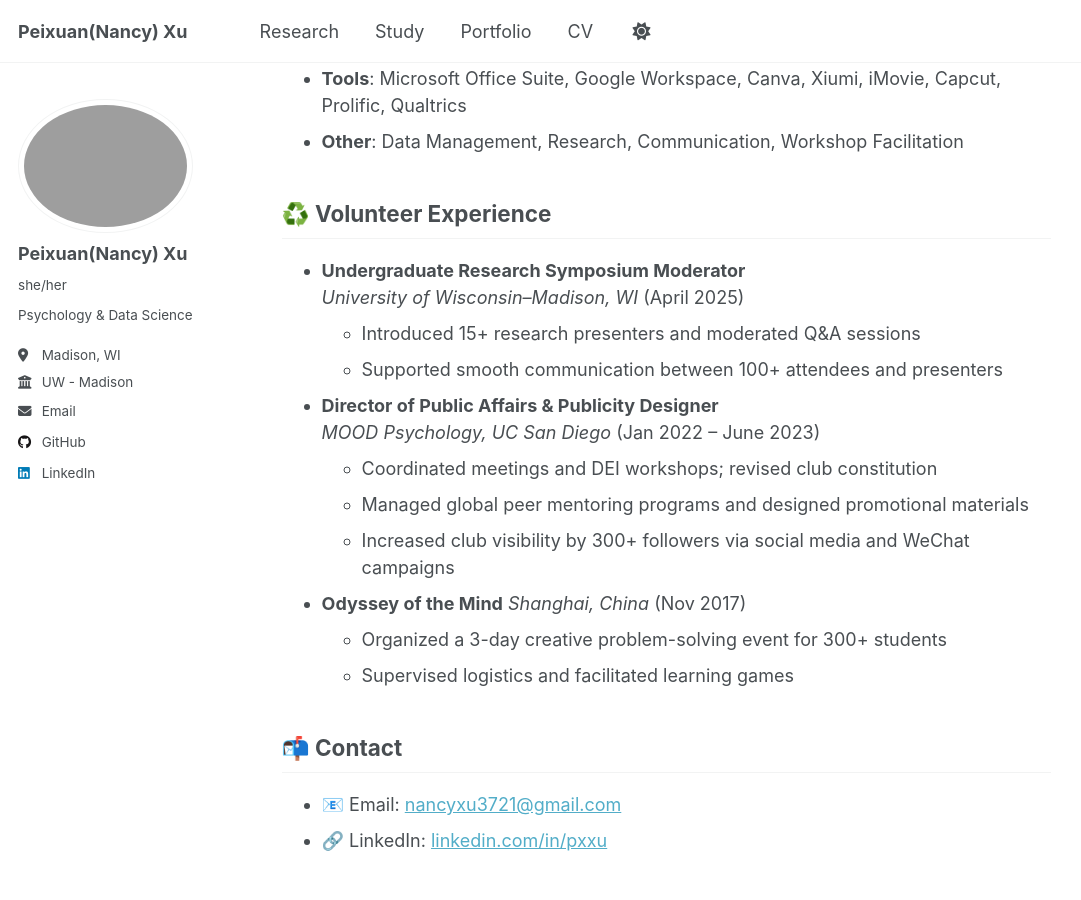
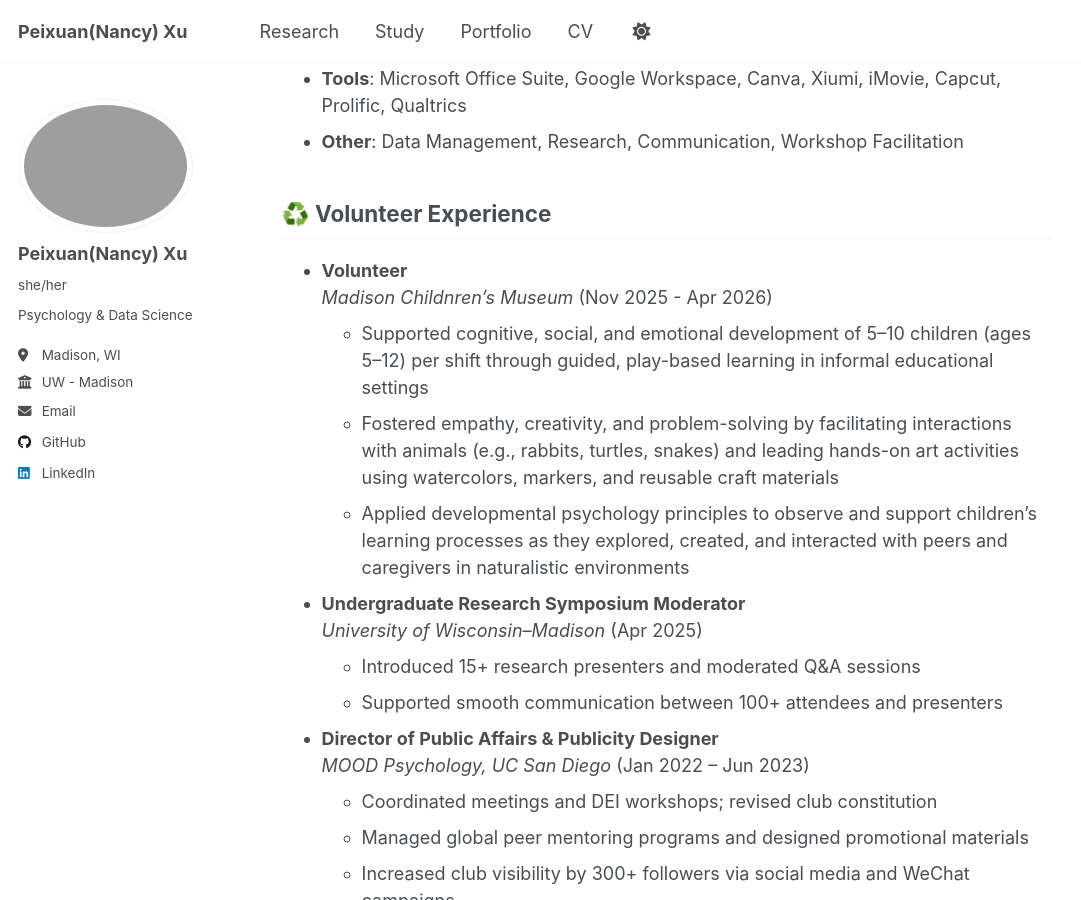
Before and after one commit to pxx88/pxx88.github.io, a Jekyll site: the page built from _pages/about.md, in a window 1280 px wide and 900 px high, scrolled down 1913 px. Shown: the whole window, without its empty margins (0-1081 px from the left). Built offline with Jekyll 4.4.1, drawn with Linux system fonts in a browser that asks for light colours; some of the changed text lies outside the part shown.

Commit message:
Update about.md

```diff
--- a/_pages/about.md
+++ b/_pages/about.md
@@ -7,19 +7,19 @@
   - /about.html
 ---
 
-Hi! I’m **Peixuan Xu**, a graduate student in the Psychology: Data Science in Human Behavior program at the **University of Wisconsin–Madison**, where I explore how behavioral data can be used to better understand human cognition, emotion, and social dynamics. With a strong foundation in psychology and growing expertise in data science, I’m passionate about combining research, analytics, and community outreach to address mental health and behavior-related questions.
+Hi! I’m **Peixuan(Nancy) Xu**, a graduate student in the Psychology: Data Science in Human Behavior program at the **University of Wisconsin–Madison**, where I explore how behavioral data can be used to better understand human cognition, emotion, and social dynamics. With a strong foundation in psychology and growing expertise in data science, I’m passionate about combining research, analytics, and community outreach to address mental health and behavior-related questions.
 
 ## 🎓 Education
 
 - **University of Wisconsin–Madison**
   *Master of Science in Psychology: Data Science in Human Behavior*
-  GPA: 3.62 | Graduated: December 2025
+  GPA: 3.62 | Graduated: Dec 2025
   - Scholarship: Excellence in Data Science Scholarship
   - Relevant Coursework: Programming for Human Behavioral Data Science, Design & Analysis of Psychological Experiments, Applied Machine Learning for Behavioral Data Science
 
 - **University of California, San Diego**
   *Bachelor of Arts in Psychology*
-  GPA: 3.67 | Graduated: June 2023
+  GPA: 3.67 | Graduated: Jun 2023
   - Relevant Coursework: Psychological Disorders of Childhood, Clinical Assessment and Treatment, Interpersonal Relationship, Behavior Modification, Psychology and Law
 
 - **Mt. San Antonio College**
@@ -37,7 +37,7 @@
   - Collaborated with families to ensure consistent behavior strategies and engaged in ongoing professional development
 
 - **Teaching Assistant**
-  *University of Wisconsin–Madison* (Oct - Dec 2025)
+  *University of Wisconsin–Madison, Madison* (Oct - Dec 2025)
   - PSYCH 225: Research Methods with Dr. Julia Greenberg
   - Evaluated short-answer exam responses for ~144 students across two course sections
   - Ensured consistency and fairness in grading with attention to detail and accuracy
@@ -57,13 +57,19 @@
 
 ## ♻️ Volunteer Experience
 
+- **Volunteer**
+  *Madison Childnren's Museum* (Nov 2025 - Apr 2026)
+  - Supported cognitive, social, and emotional development of 5–10 children (ages 5–12) per shift through guided, play-based learning in informal educational settings
+  - Fostered empathy, creativity, and problem-solving by facilitating interactions with animals (e.g., rabbits, turtles, snakes) and leading hands-on art activities using watercolors, markers, and reusable craft materials
+  - Applied developmental psychology principles to observe and support children’s learning processes as they explored, created, and interacted with peers and caregivers in naturalistic environments
+
 - **Undergraduate Research Symposium Moderator**
-  *University of Wisconsin–Madison, WI* (April 2025)
+  *University of Wisconsin–Madison* (Apr 2025)
   - Introduced 15+ research presenters and moderated Q&A sessions
   - Supported smooth communication between 100+ attendees and presenters
 
 - **Director of Public Affairs & Publicity Designer**
-  *MOOD Psychology, UC San Diego* (Jan 2022 – June 2023)
+  *MOOD Psychology, UC San Diego* (Jan 2022 – Jun 2023)
   - Coordinated meetings and DEI workshops; revised club constitution
   - Managed global peer mentoring programs and designed promotional materials
   - Increased club visibility by 300+ followers via social media and WeChat campaigns
```
